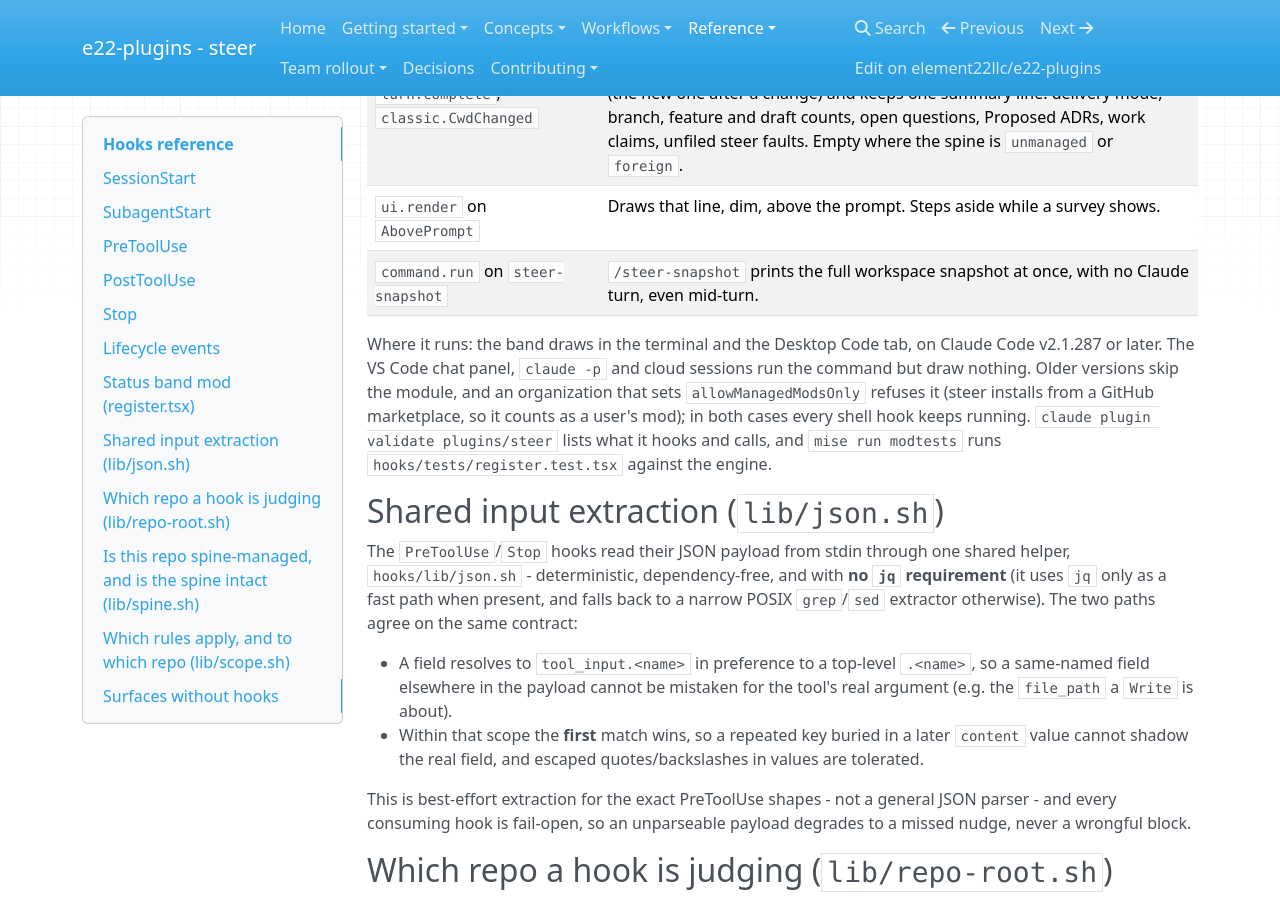
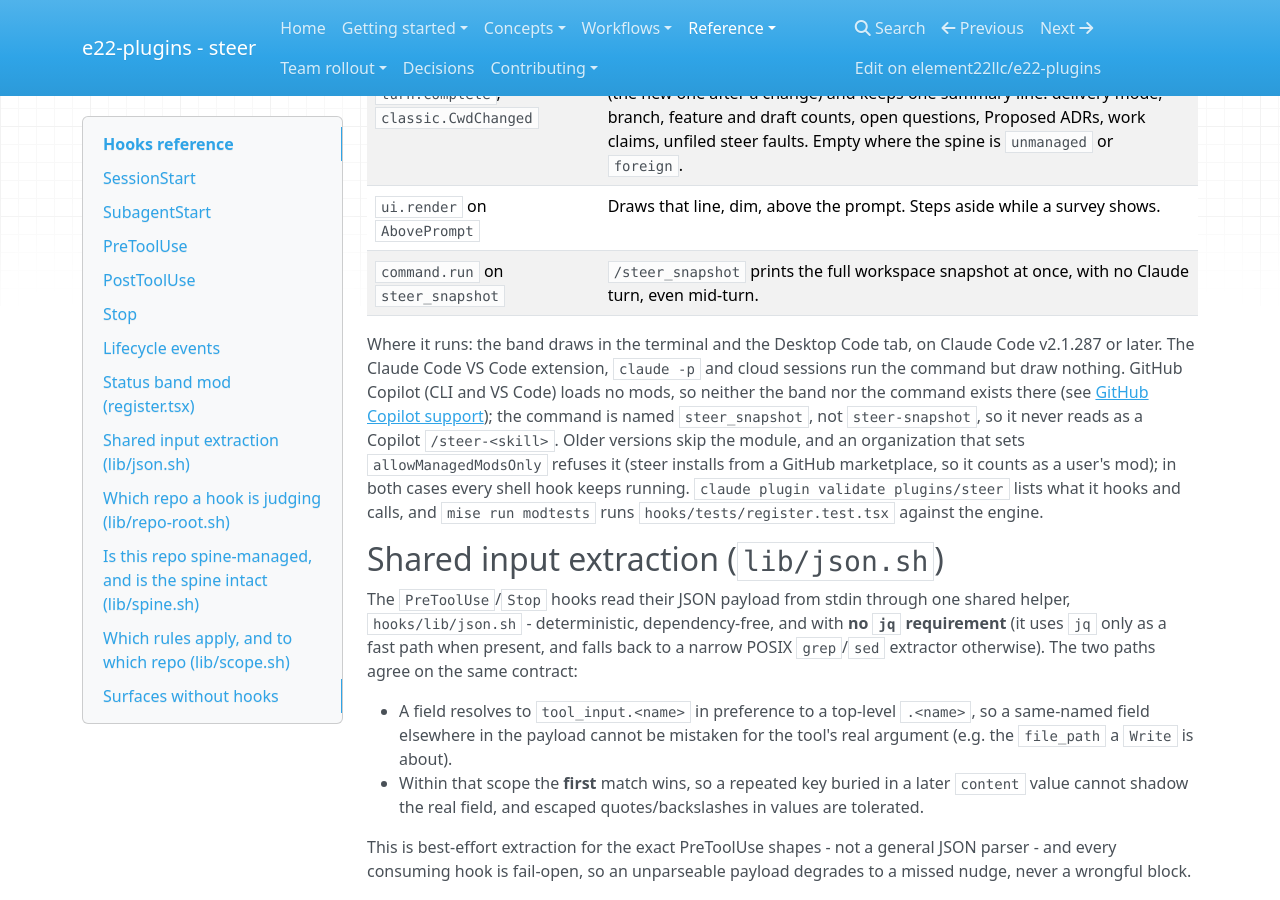
Before and after one commit to element22llc/e22-plugins, an MkDocs documentation site: the page built from docs/reference/hooks.md, in a window 1280 px wide and 900 px high, scrolled down 15200 px. Built offline with MkDocs 1.6.1, drawn with Linux system fonts in a browser that asks for light colours; nearby versions of some CDN libraries.

Commit message:
fix(hooks): rename /steer-snapshot to /steer_snapshot; document Copilot gap
On GitHub Copilot every steer skill is invoked as /steer-<skill> (the
generated .agents/skills/steer-*/ tree), so /steer-snapshot read as a
Copilot skill that does not exist: Copilot CLI 1.0.92 answers "No skill
named steer-snapshot is available". Mod command names allow only
letters, digits, _ and -, so /steer:snapshot is not an option; the
underscore keeps the name out of the generated skill namespace for good.

Document the band and the command as Claude Code only: a row in the
copilot-support surfaces table, a known limitation pointing Copilot users
at /steer-next, and the same note in docs/reference/hooks.md and the
changelog fragment. Verified on Copilot CLI 1.0.92: with the modules key,
steer's shell hooks run exactly as on main (all six rule parts inject;
same hook events, all succeed). VS Code Copilot Chat is untested, so the
docs claim the ignored key for the CLI only.

Co-Authored-By: Claude Opus 5.5 (1M context) <noreply@anthropic.com>

```diff
--- a/docs/reference/hooks.md
+++ b/docs/reference/hooks.md
@@ -176,11 +176,15 @@ stays a shell hook, because a mod does not run everywhere they do.
 | --- | --- |
 | `session.start`, `turn.complete`, `classic.CwdChanged` | Runs `scripts/workspace-snapshot.sh --brief` in the session's directory (the new one after a change) and keeps one summary line: delivery mode, branch, feature and draft counts, open questions, Proposed ADRs, work claims, unfiled steer faults. Empty where the spine is `unmanaged` or `foreign`. |
 | `ui.render` on `AbovePrompt` | Draws that line, dim, above the prompt. Steps aside while a survey shows. |
-| `command.run` on `steer-snapshot` | `/steer-snapshot` prints the full workspace snapshot at once, with no Claude turn, even mid-turn. |
+| `command.run` on `steer_snapshot` | `/steer_snapshot` prints the full workspace snapshot at once, with no Claude turn, even mid-turn. |
 
 Where it runs: the band draws in the terminal and the Desktop Code tab, on
-Claude Code v2.1.287 or later. The VS Code chat panel, `claude -p` and cloud
-sessions run the command but draw nothing. Older versions skip the module, and
+Claude Code v2.1.287 or later. The Claude Code VS Code extension, `claude -p`
+and cloud sessions run the command but draw nothing. GitHub Copilot (CLI and
+VS Code) loads no mods, so neither the band nor the command exists there (see
+[GitHub Copilot support](../concepts/copilot-support.md#surfaces-at-a-glance));
+the command is named `steer_snapshot`, not `steer-snapshot`, so it never reads
+as a Copilot `/steer-<skill>`. Older versions skip the module, and
 an organization that sets `allowManagedModsOnly` refuses it (steer installs from
 a GitHub marketplace, so it counts as a user's mod); in both cases every shell
 hook keeps running. `claude plugin validate plugins/steer` lists what it hooks
```
Also changed, not shown: docs/concepts/copilot-support.md (+7 -0 lines), 3 other files.
